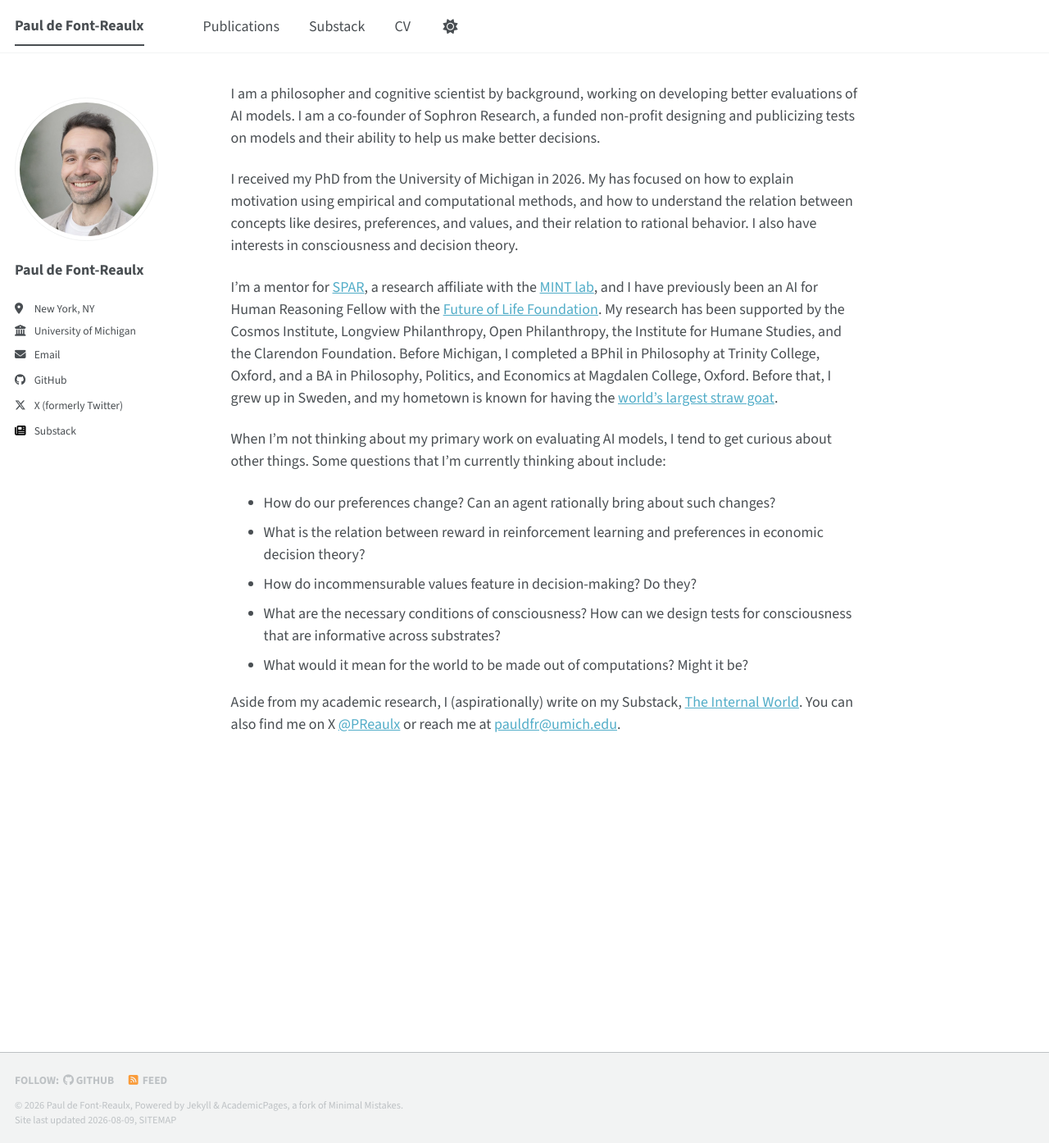
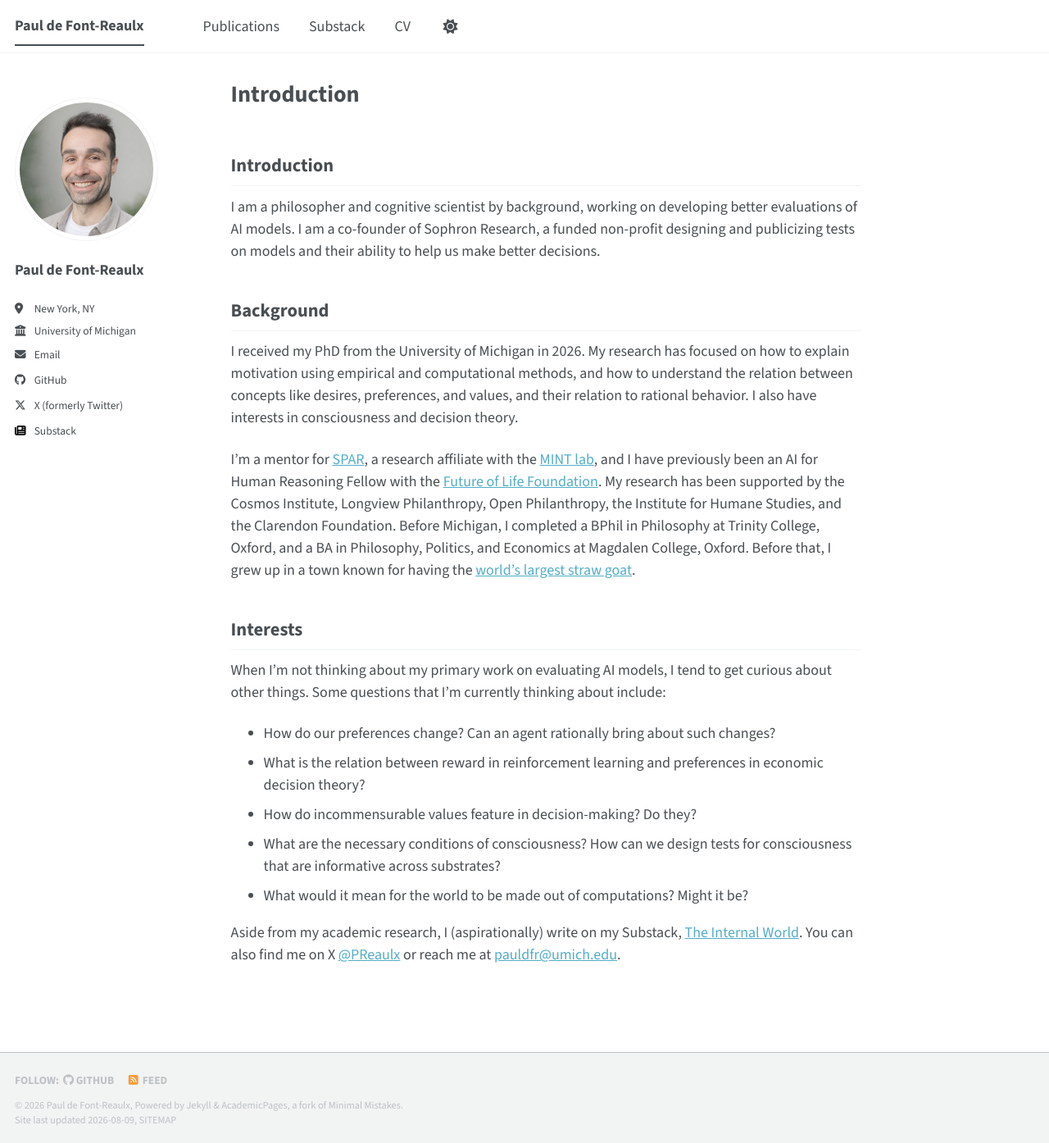
Before and after one commit to pauldfr/pauldfr.github.io, a Jekyll site: the page built from _pages/about.md, in a window 1280 px wide and 1394 px high. Shown: the whole window at 82% size. Built offline with Jekyll 4.4.1, drawn with Linux system fonts in a browser that asks for light colours; a style sheet for code colours, icons or effects is not loaded; our own code applies the rules of GitHub Pages for plain Markdown files.

Commit message:
Add section headings to about page, fix typo
Co-Authored-By: Claude Fable 5 <noreply@anthropic.com>

```diff
--- a/_pages/about.md
+++ b/_pages/about.md
@@ -5,14 +5,20 @@ redirect_from:
   - /about/
   - /about.html
 ---
+## Introduction
 
 I am a philosopher and cognitive scientist by background, working on developing better evaluations of AI models. I am a co-founder of Sophron Research, a funded non-profit designing and publicizing tests on models and their ability to help us make better decisions.
 
-I received my PhD from the University of Michigan in 2026. My has focused on how to explain motivation using empirical and computational methods, and how to understand the relation between concepts like desires, preferences, and values, and their relation to rational behavior. I also have interests in consciousness and decision theory.
+## Background
 
-I'm a mentor for [SPAR](https://sparai.org/), a research affiliate with the [MINT lab](https://mintresearch.org/), and I have previously been an AI for Human Reasoning Fellow with the [Future of Life Foundation](https://www.flf.org/). My research has been supported by the Cosmos Institute, Longview Philanthropy, Open Philanthropy, the Institute for Humane Studies, and the Clarendon Foundation. Before Michigan, I completed a BPhil in Philosophy at Trinity College, Oxford, and a BA in Philosophy, Politics, and Economics at Magdalen College, Oxford. Before that, I grew up in Sweden, and my hometown is known for having the [world's largest straw goat](https://en.wikipedia.org/wiki/G%C3%A4vle_goat).
+I received my PhD from the University of Michigan in 2026. My research has focused on how to explain motivation using empirical and computational methods, and how to understand the relation between concepts like desires, preferences, and values, and their relation to rational behavior. I also have interests in consciousness and decision theory.
+
+I'm a mentor for [SPAR](https://sparai.org/), a research affiliate with the [MINT lab](https://mintresearch.org/), and I have previously been an AI for Human Reasoning Fellow with the [Future of Life Foundation](https://www.flf.org/). My research has been supported by the Cosmos Institute, Longview Philanthropy, Open Philanthropy, the Institute for Humane Studies, and the Clarendon Foundation. Before Michigan, I completed a BPhil in Philosophy at Trinity College, Oxford, and a BA in Philosophy, Politics, and Economics at Magdalen College, Oxford. Before that, I grew up in a town known for having the [world's largest straw goat](https://en.wikipedia.org/wiki/G%C3%A4vle_goat).
+
+## Interests
 
 When I'm not thinking about my primary work on evaluating AI models, I tend to get curious about other things. Some questions that I'm currently thinking about include:
+
 * How do our preferences change? Can an agent rationally bring about such changes?
 * What is the relation between reward in reinforcement learning and preferences in economic decision theory?
 * How do incommensurable values feature in decision-making? Do they?
```
